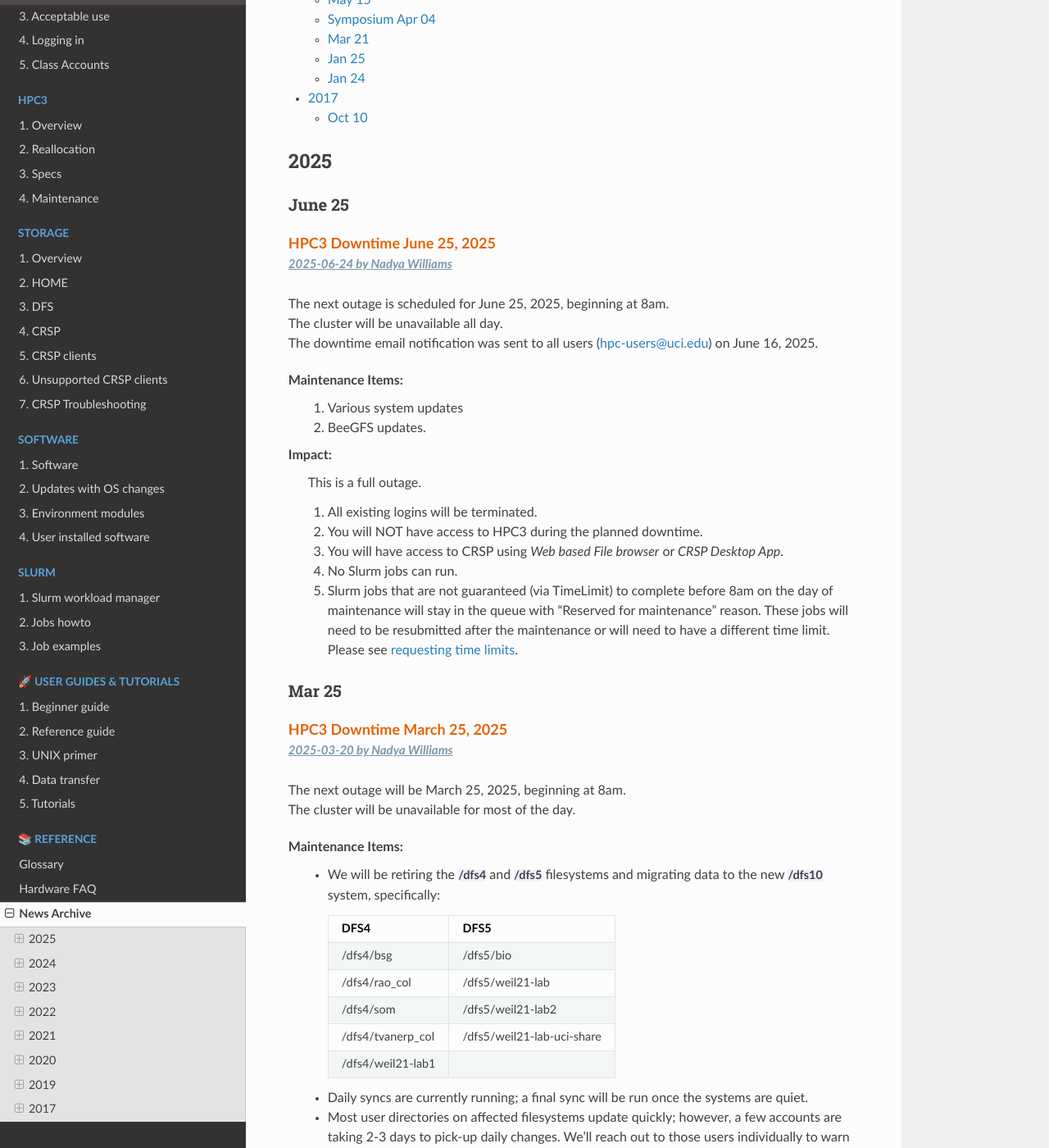
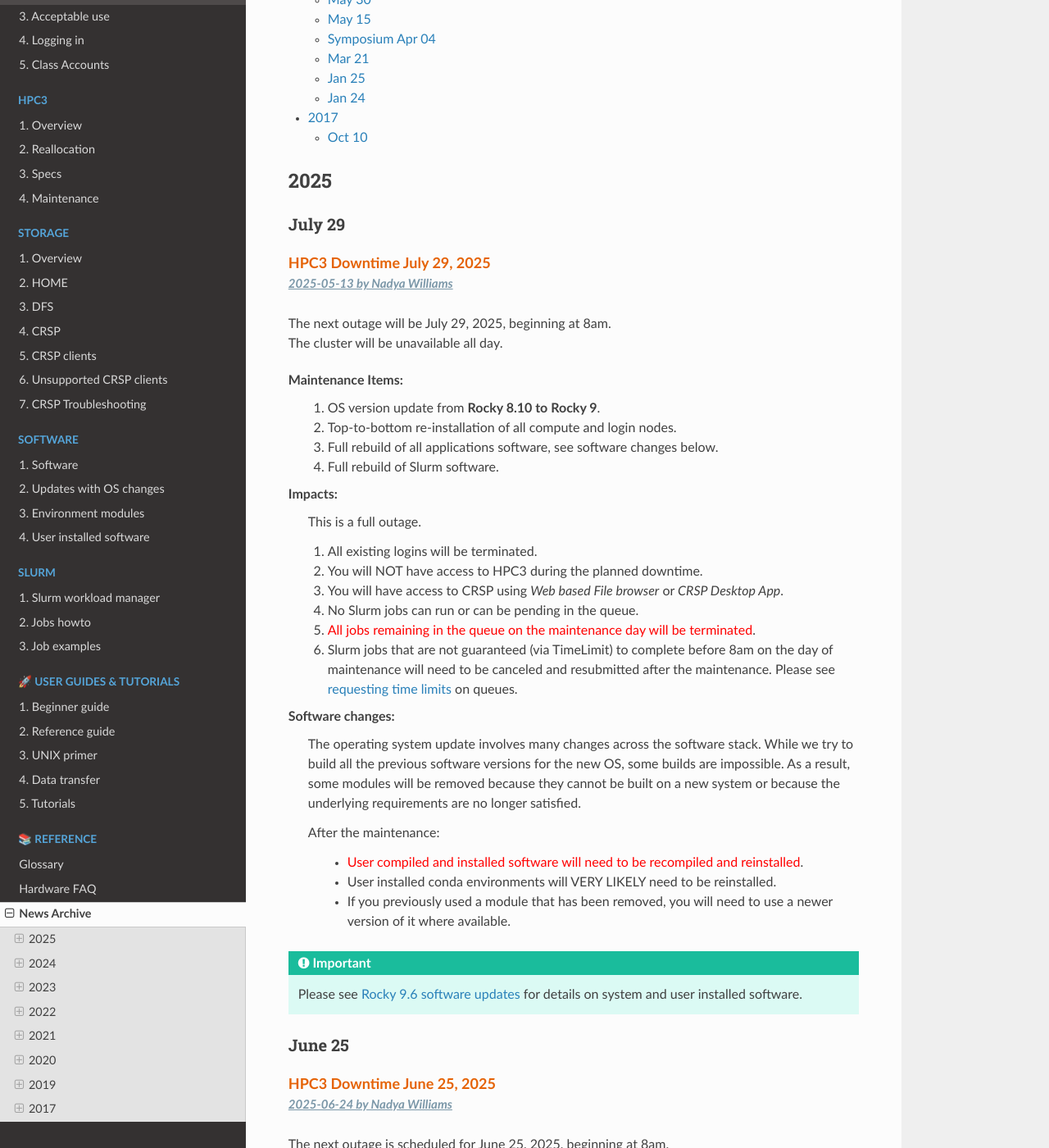
Before and after one commit to RCIC-UCI-Public/website-rcic, a Sphinx documentation site: the page built from docs/source/references/archive.rst, in a window 1280 px wide and 1400 px high, scrolled down 748 px. Shown: the whole window at 82% size. Built offline with Sphinx 7.4.7 and the Read the Docs theme 3.1.0, drawn with Linux system fonts in a browser that asks for light colours.

Commit message:
add note about September 18 maintenance. Move July 29 info to archive

```diff
--- a/docs/source/references/archive.rst
+++ b/docs/source/references/archive.rst
@@ -10,6 +10,48 @@
 
 2025
 ----
+
+July 29
+^^^^^^^
+
+| :blogtitle:`HPC3 Downtime July 29, 2025`
+| :blogauthor:`2025-05-13 by Nadya Williams`
+
+| The next outage will be July 29, 2025, beginning at 8am.
+| The cluster will be unavailable all day.
+
+Maintenance Items:
+  1. OS version update from **Rocky 8.10 to Rocky 9**.
+  #. Top-to-bottom re-installation of all compute and login nodes.
+  #. Full rebuild of all applications software, see software changes below.
+  #. Full rebuild of Slurm software.
+
+Impacts:
+  This is a full outage.
+
+  #. All existing logins will be terminated.
+  #. You will NOT have access to HPC3 during the planned downtime.
+  #. You will have access to CRSP using `Web based File browser` or `CRSP Desktop App`.
+  #. No Slurm jobs can run or can be pending in the queue.
+  #. :red:`All jobs remaining in the queue on the maintenance day will be terminated`.
+  #. Slurm jobs that are not guaranteed (via TimeLimit) to complete before 8am on the day of maintenance
+     will need to be canceled and resubmitted after the maintenance.
+     Please see :ref:`requesting time limits <request time>` on queues.
+
+Software changes:
+  The operating system update involves many changes across the software stack.
+  While we try to build all the previous software versions for the new OS, some builds are
+  impossible. As a result, some modules will be removed because they cannot be built on a new system or because
+  the underlying requirements are no longer satisfied.
+
+  After the maintenance:
+
+    * :red:`User compiled and installed software will need to be recompiled and reinstalled`.
+    * User installed conda environments will VERY LIKELY need to be reinstalled.
+    * If you previously used a module that has been removed, you will need to use a newer version of it where available.
+
+.. important:: Please see :ref:`Rocky 9.6 software updates <rocky 9.6 updates>` for details on system and user installed software.
+
 
 June 25
 ^^^^^^^
```
Also changed, not shown: docs/source/about/news.rst (+9 -26 lines).
